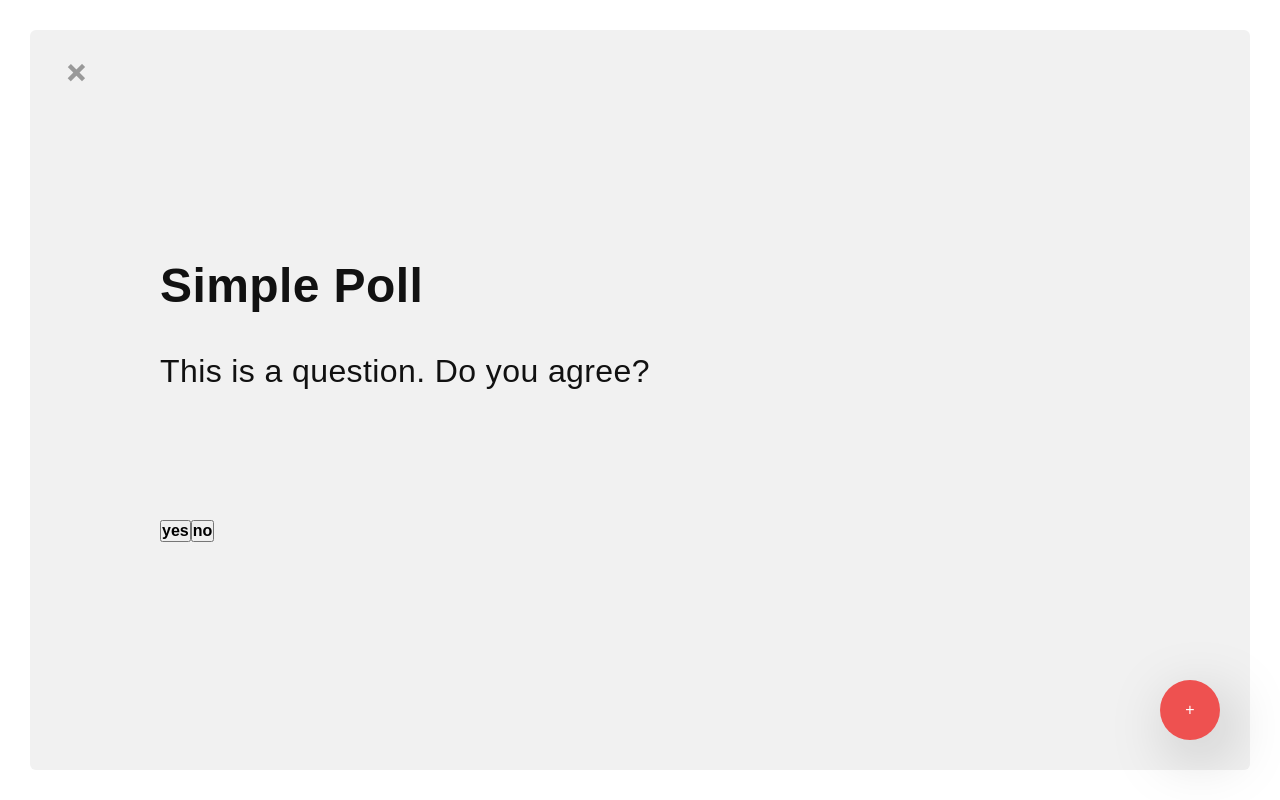
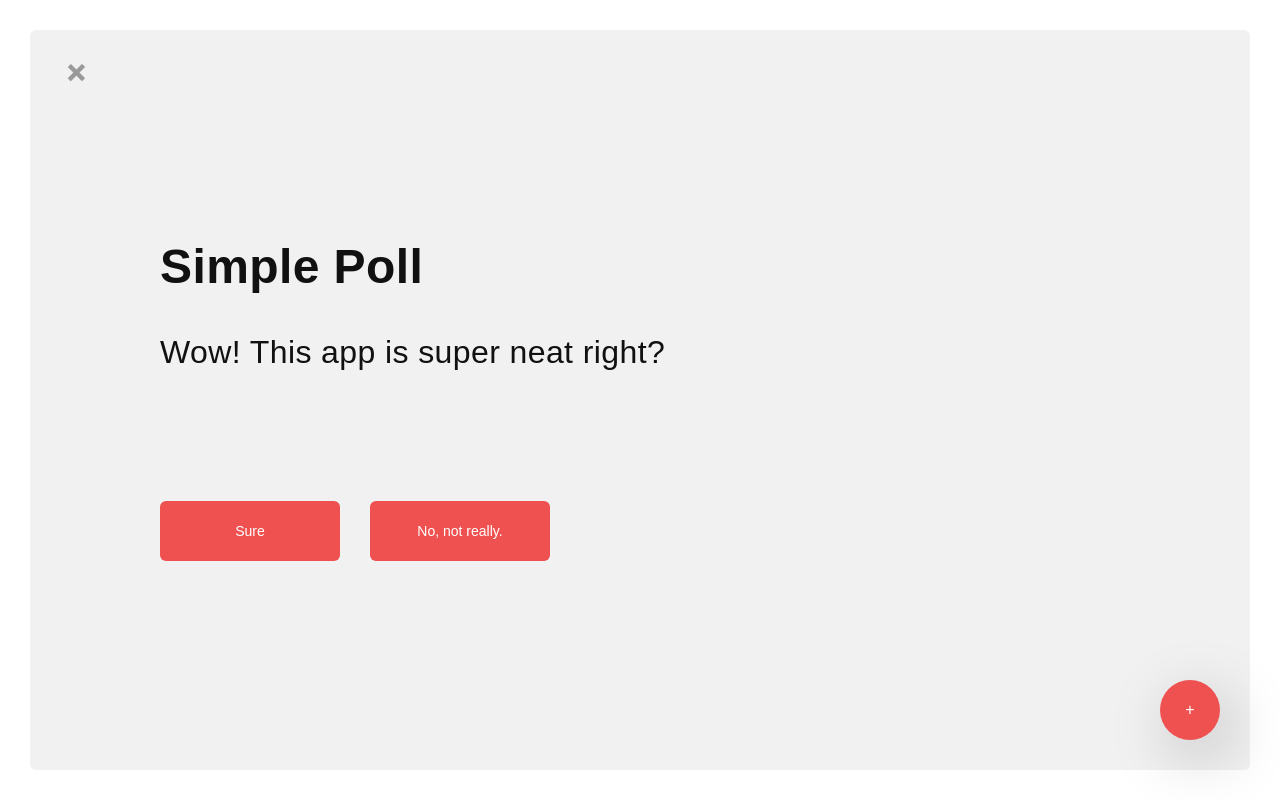
Before and after one commit to malimccalla/simple-voter, a Next.js app: page / in a window 1280 px wide. Built offline with nearby package versions, Linux system fonts and the light colour scheme.

Commit message:
Vote button styling

```diff
--- a/pages/index.js
+++ b/pages/index.js
@@ -12,6 +12,9 @@ class App extends Component {
     console.log('delete poll');
   };
 
+  handleYesVote = () => console.log('voted yes');
+  handleNoVote = () => console.log('voted no');
+
   render() {
     return [
       <PollCard>
@@ -19,10 +22,10 @@ class App extends Component {
           +
         </DeletePollButton>
         <Title>Simple Poll</Title>
-        <Question>This is a question. Do you agree?</Question>
+        <Question>Wow! This app is super neat right?</Question>
         <div>
-          <button>yes</button>
-          <button>no</button>
+          <VoteButton onClick={this.handleYesVote}>Sure</VoteButton>
+          <VoteButton onClick={this.handleNoVote}>No, not really.</VoteButton>
         </div>
       </PollCard>,
       <CreatePollButton onClick={this.handleCreatePollClick}>
@@ -93,6 +96,26 @@ const DeletePollButton = styled.button`
   }
 `;
 
+const VoteButton = styled.button`
+  height: 6rem;
+  width: 18rem;
+  color: white;
+  border-radius: 6px;
+  margin-right: 3rem;
+  border: none;
+  font-weight: 400;
+  font-size: 1.4rem;
+
+  background-color: #ee5150;
+
+  transition: 100ms all;
+
+  &:hover {
+    cursor: pointer;
+    background-color: #ef3832;
+  }
+`;
+
 const Question = styled.p`
   font-size: 3.2rem;
   font-weight: 300;
```
